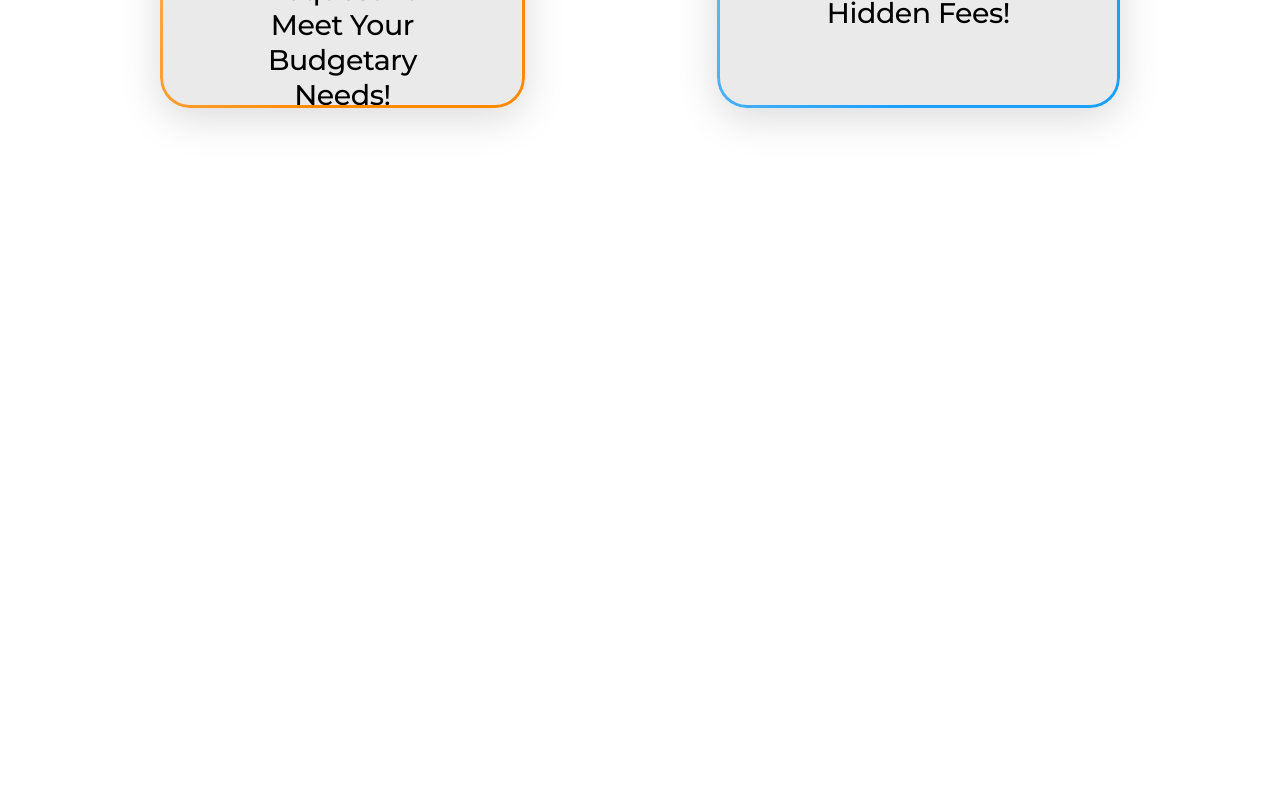
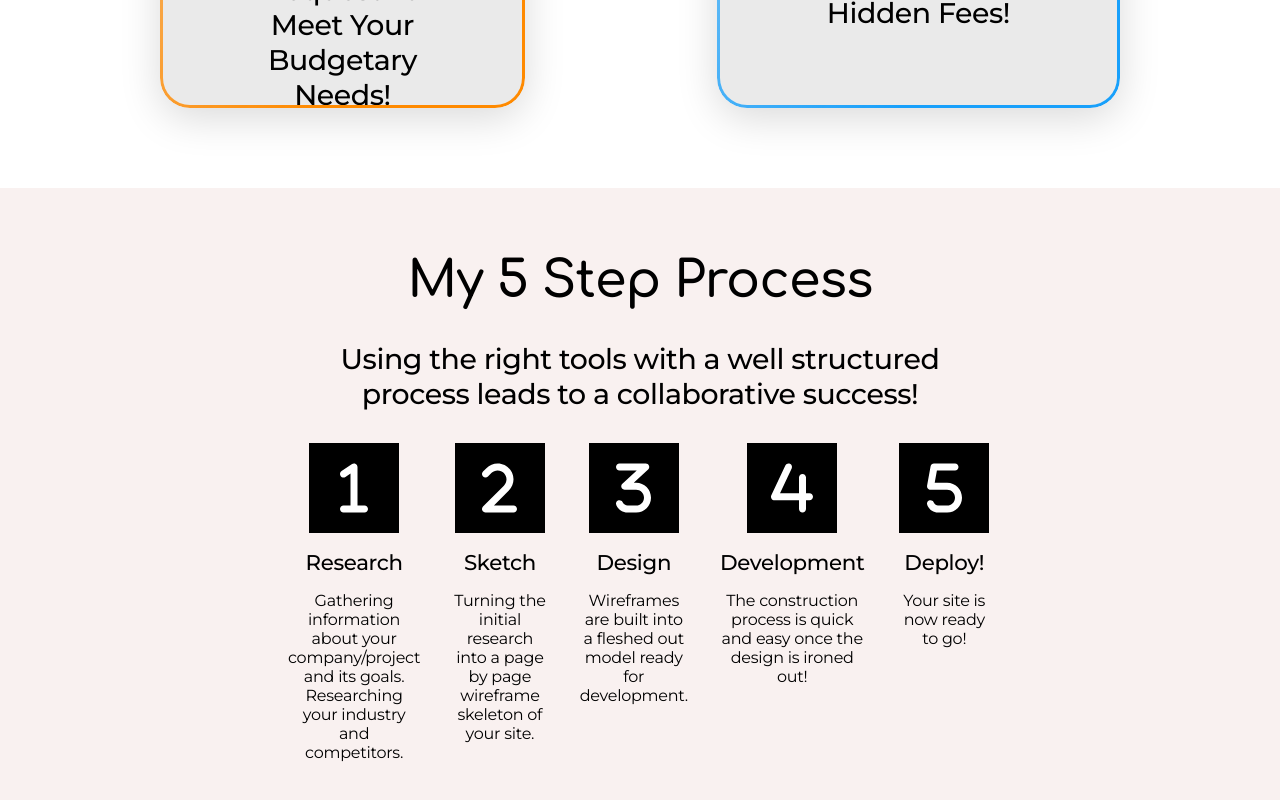
Before and after one commit to Oliver-Turp/Portfolio-Beta, a Next.js app in the folder frontend/: page / in a window 1280 px wide. Shown: the part 2169-2969 px from the top of the page. Before the commit the page ends 2357 px from the top, so only its background shows below. Built offline with nearby package versions, Linux system fonts and the light colour scheme.

Commit message:
Home 5 Step Process Skeleton Done

```diff
--- a/frontend/package.json
+++ b/frontend/package.json
@@ -9,6 +9,10 @@
     "lint": "next lint"
   },
   "dependencies": {
+    "@fortawesome/fontawesome-svg-core": "^6.3.0",
+    "@fortawesome/free-regular-svg-icons": "^6.3.0",
+    "@fortawesome/free-solid-svg-icons": "^6.3.0",
+    "@fortawesome/react-fontawesome": "^0.2.0",
     "next": "13.2.3",
     "react": "18.2.0",
     "react-dom": "18.2.0"
--- a/frontend/pages/_app.js
+++ b/frontend/pages/_app.js
@@ -1,4 +1,7 @@
 import "../styles/globals.css";
+import { config } from "@fortawesome/fontawesome-svg-core";
+import "@fortawesome/fontawesome-svg-core/styles.css";
+config.autoAddCss = false;
 
 function MyApp({ Component, pageProps }) {
   return <Component {...pageProps} />;
--- a/frontend/pages/index.js
+++ b/frontend/pages/index.js
@@ -3,6 +3,9 @@ import Image from "next/image";
 import styles from "../styles/Home.module.css";
 import Temp from "../public/temp.jpg";
 import NavBar from "../components/Navbar";
+
+import { FontAwesomeIcon } from "@fortawesome/react-fontawesome";
+import { fa1, fa2, fa3, fa4, fa5 } from "@fortawesome/free-solid-svg-icons";
 
 export default function Home() {
   return (
@@ -82,6 +85,65 @@ export default function Home() {
             </section>
           </section>
         </div>
+        {/* ADD IN TECH SLIDER COMPONENT */}
+        <div className={styles.home__process_bg}>
+          <section className={styles.home__process_wrap}>
+            <h2>My 5 Step Process</h2>
+            <h4>
+              Using the right tools with a well structured process leads to a
+              collaborative success!
+            </h4>
+            <section className={styles.home__process_grid}>
+              <section className={styles.home__process_item}>
+                <div className={styles.home__process_icon}>
+                  <FontAwesomeIcon icon={fa1} />
+                </div>
+                <h5>Research</h5>
+                <p>
+                  Gathering information about your company/project and its
+                  goals. Researching your industry and competitors.
+                </p>
+              </section>
+              <section className={styles.home__process_item}>
+                <div className={styles.home__process_icon}>
+                  <FontAwesomeIcon icon={fa2} />
+                </div>
+                <h5>Sketch</h5>
+                <p>
+                  Turning the initial research into a page by page wireframe
+                  skeleton of your site.
+                </p>
+              </section>
+              <section className={styles.home__process_item}>
+                <div className={styles.home__process_icon}>
+                  <FontAwesomeIcon icon={fa3} />
+                </div>
+                <h5>Design</h5>
+                <p>
+                  Wireframes are built into a fleshed out model ready for
+                  development.
+                </p>
+              </section>
+              <section className={styles.home__process_item}>
+                <div className={styles.home__process_icon}>
+                  <FontAwesomeIcon icon={fa4} />
+                </div>
+                <h5>Development</h5>
+                <p>
+                  The construction process is quick and easy once the design is
+                  ironed out!
+                </p>
+              </section>
+              <section className={styles.home__process_item}>
+                <div className={styles.home__process_icon}>
+                  <FontAwesomeIcon icon={fa5} />
+                </div>
+                <h5>Deploy!</h5>
+                <p>Your site is now ready to go!</p>
+              </section>
+            </section>
+          </section>
+        </div>
       </main>
     </>
   );
--- a/frontend/styles/Home.module.css
+++ b/frontend/styles/Home.module.css
@@ -93,7 +93,7 @@
   grid-column-gap: 20%;
   padding-top: 5vh;
   margin: auto;
-  max-width: 75%;
+  max-width: 75vw;
   text-align: center;
 }
 
@@ -222,3 +222,54 @@
     rgba(24, 160, 251, 0.46) 100%
   );
 }
+
+/* PROCESS STYLES */
+
+.home__process_bg {
+  background-color: var(--light-var1);
+  height: 100%;
+  width: 100%;
+  padding: 64px 0;
+}
+
+.home__process_wrap {
+  max-width: 55vw;
+  margin: auto;
+  display: flex;
+  flex-direction: column;
+  align-items: center;
+  text-align: center;
+}
+
+.home__process_wrap h2,
+.home__process_wrap h4 {
+  padding-bottom: 32px;
+}
+
+.home__process_grid {
+  display: grid;
+  grid-template-columns: repeat(5, 1fr);
+  justify-content: space-between;
+  gap: 32px;
+}
+
+.home__process_item {
+  display: flex;
+  flex-direction: column;
+  align-items: center;
+}
+
+.home__process_icon {
+  background-color: var(--light-font);
+  height: 90px;
+  width: 90px;
+  color: white;
+  display: flex;
+  justify-content: center;
+  align-items: center;
+  font-size: 3.5rem;
+}
+
+.home__process_item h5 {
+  margin: 16px 0;
+}
--- a/frontend/styles/globals.css
+++ b/frontend/styles/globals.css
@@ -117,3 +117,5 @@ nav {
 .nav_links a {
   color: var(--light-font);
 }
+
+/* SLIDER STYLES */
```
Also changed, not shown: 1 other file (tests, documents, lock files or other folders).
